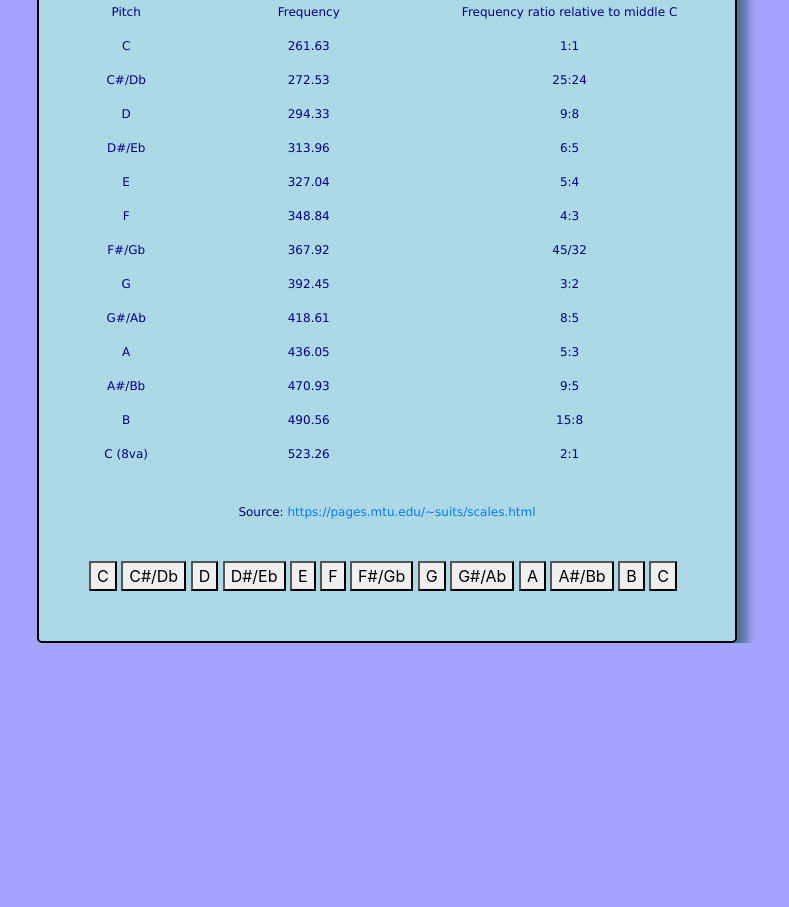
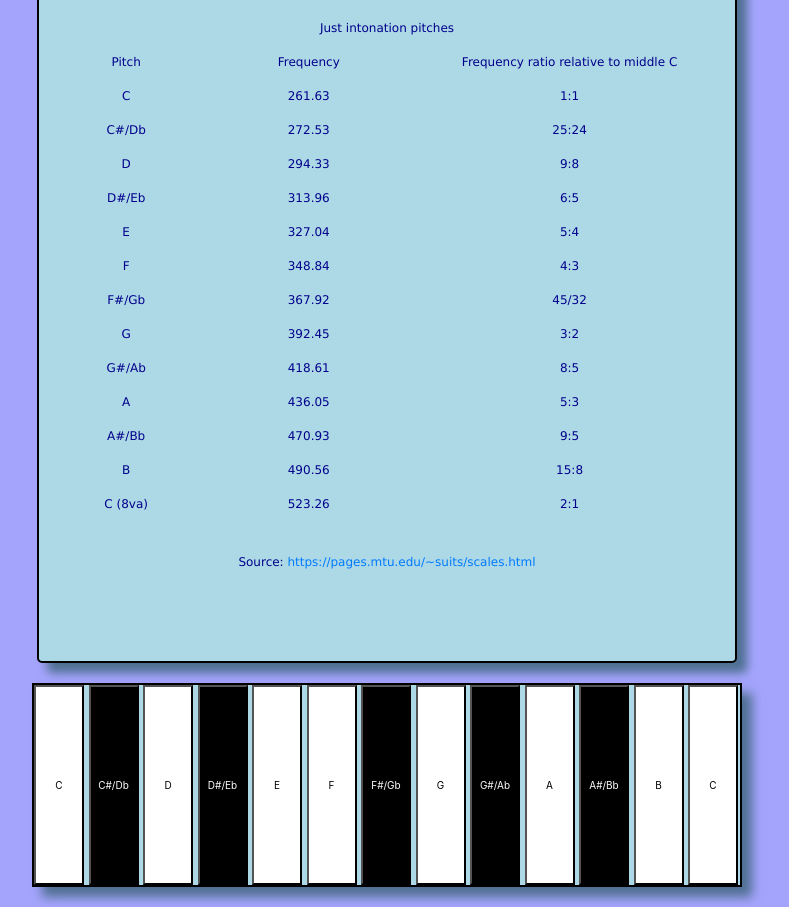
Before and after one commit to ryanpburnett/piano, a plain HTML site: page index.html in a window 1280 px wide. Shown: the part 447-1354 px from the top of the page, without its empty margins (253-1042 px from the left). Before the commit the page ends 1090 px from the top, so only its background shows below. Drawn offline with nearby package versions, Linux system fonts and the light colour scheme.

Commit message:
cleaned up keyboard

```diff
--- a/index.html
+++ b/index.html
@@ -285,46 +285,46 @@
                 Source: <a href="https://pages.mtu.edu/~suits/scales.html">https://pages.mtu.edu/~suits/scales.html</a>
             </p>
             <br>
+        </div>
+        <div class="box2">
             <audio id="C" src="./sounds/C.wav" preload="auto"></audio>
-            <button onclick="document.getElementById('C').play();">C</button>
+            <button class="natural" onclick="document.getElementById('C').play();">C</button>
 
             <audio id="Csharp" src="./sounds/Csharp.wav" preload="auto"></audio>
-            <button onclick="document.getElementById('Csharp').play();">C#/Db</button>
+            <button class="sharpFlat" onclick="document.getElementById('Csharp').play();">C#/Db</button>
 
             <audio id="D" src="./sounds/D.wav" preload="auto"></audio>
-            <button onclick="document.getElementById('D').play();">D</button>
+            <button class="natural" onclick="document.getElementById('D').play();">D</button>
 
             <audio id="Dsharp" src="./sounds/Dsharp.wav" preload="auto"></audio>
-            <button onclick="document.getElementById('Dsharp').play();">D#/Eb</button>
+            <button class="sharpFlat" onclick="document.getElementById('Dsharp').play();">D#/Eb</button>
 
             <audio id="E" src="./sounds/E.wav" preload="auto"></audio>
-            <button onclick="document.getElementById('E').play();">E</button>
+            <button class="natural" onclick="document.getElementById('E').play();">E</button>
 
             <audio id="F" src="./sounds/F.wav" preload="auto"></audio>
-            <button onclick="document.getElementById('F').play();">F</button>
+            <button class="natural" onclick="document.getElementById('F').play();">F</button>
 
             <audio id="Fsharp" src="./sounds/Fsharp.wav" preload="auto"></audio>
-            <button onclick="document.getElementById('Fsharp').play();">F#/Gb</button>
+            <button class="sharpFlat" onclick="document.getElementById('Fsharp').play();">F#/Gb</button>
 
             <audio id="G" src="./sounds/G.wav" preload="auto"></audio>
-            <button onclick="document.getElementById('G').play();">G</button>
+            <button class="natural" onclick="document.getElementById('G').play();">G</button>
 
             <audio id="Gsharp" src="./sounds/Gsharp.wav" preload="auto"></audio>
-            <button onclick="document.getElementById('Gsharp').play();">G#/Ab</button>
+            <button class="sharpFlat" onclick="document.getElementById('Gsharp').play();">G#/Ab</button>
 
             <audio id="A" src="./sounds/A.wav" preload="auto"></audio>
-            <button onclick="document.getElementById('A').play();">A</button>
+            <button class="natural" onclick="document.getElementById('A').play();">A</button>
 
             <audio id="Asharp" src="./sounds/Asharp.wav" preload="auto"></audio>
-            <button onclick="document.getElementById('Asharp').play();">A#/Bb</button>
+            <button class="sharpFlat" onclick="document.getElementById('Asharp').play();">A#/Bb</button>
 
             <audio id="B" src="./sounds/B.wav" preload="auto"></audio>
-            <button onclick="document.getElementById('B').play();">B</button>
+            <button class="natural" onclick="document.getElementById('B').play();">B</button>
 
             <audio id="HiC" src="./sounds/HiC.wav" preload="auto"></audio>
-            <button onclick="document.getElementById('HiC').play();">C</button>
-
+            <button class="natural" onclick="document.getElementById('HiC').play();">C</button>
         </div>
-
     </body>
 </html>
--- a/piano.css
+++ b/piano.css
@@ -18,10 +18,39 @@ body   {
 
 .box  {
     max-width: 700px;
-    margin: auto;
+    margin: 10px auto;
     padding: 50px;
     background-color: lightblue;
     border: black 2px solid;
     border-radius: 5px;
     box-shadow: 10px 10px 10px rgb(79, 112, 146);
 }
+
+.box2  {
+    margin: 20px auto;
+    align-content: center;
+    max-width: 710px;
+    background-color: lightblue;
+    border: black 2px solid;
+    box-shadow: 10px 10px 10px rgb(79, 112, 146);
+}
+
+.natural {
+    margin: 0px;
+    padding: 0px;
+    font-size: 10px;
+    background-color: white;
+    color: black;
+    width: 50px;
+    height: 200px;
+}
+
+.sharpFlat {
+    margin: 0px;
+    padding: 0px;
+    font-size: 10px;
+    background-color: black;
+    color: white;
+    width: 50px;
+    height: 200px;
+}
```
